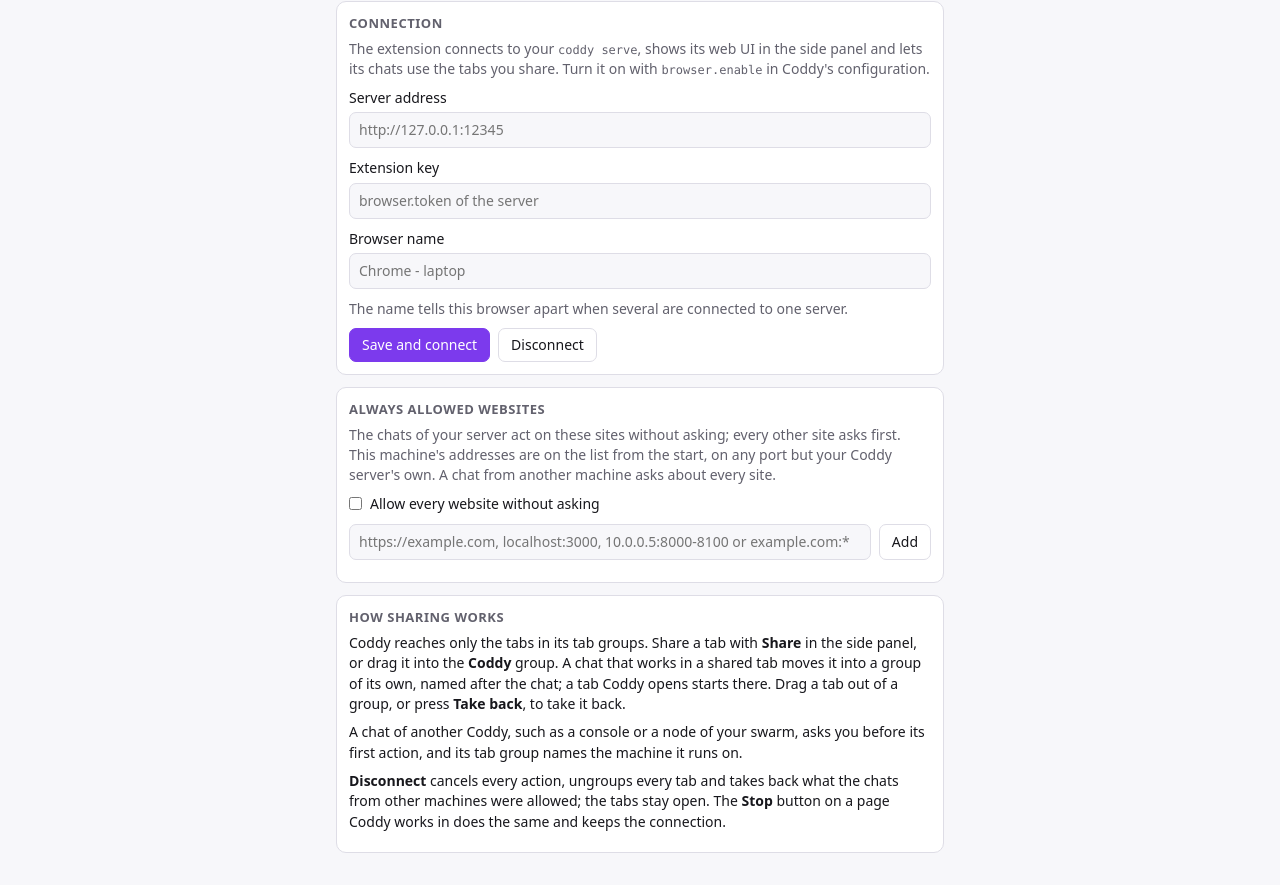
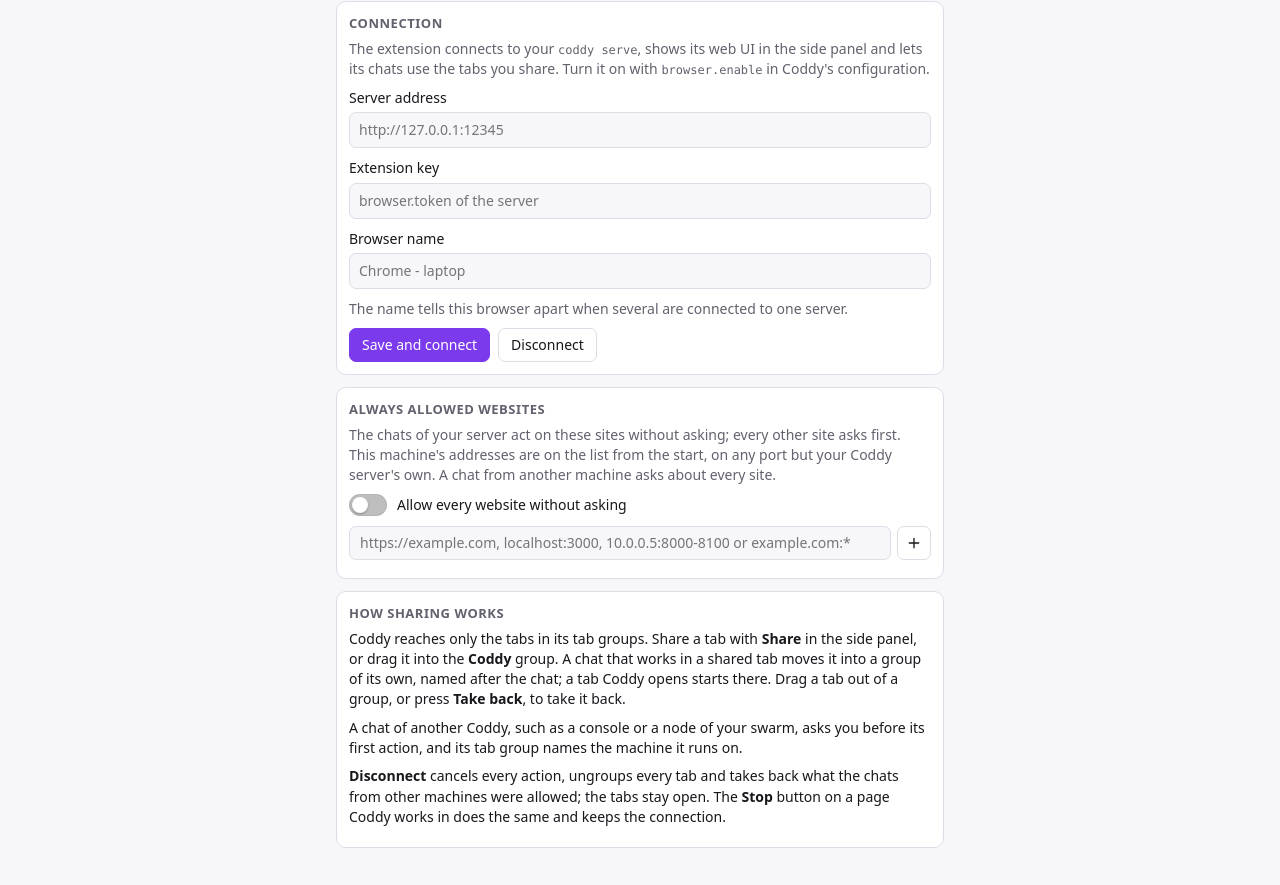
Before and after one commit to coddy-project/coddy-for-browser, a website with bundled scripts: page src/options.html in a window 1280 px wide. Shown: the part 60-945 px from the top of the page. Built offline with nearby package versions, Linux system fonts and the light colour scheme; no server answers.

Commit message:
fix: the list of sites in one height, icons for add and revoke, a switch for every website
The field, its add button and every row of the list are 34px, their text
starts at one inset, and a row's trash sits on the add button's centre line.
Add is a plus and Revoke a trash can (their names stay as labels for screen
readers), and "Allow every website without asking" is a switch drawn like the
web UI's Settings switches.

```diff
--- a/src/options.html
+++ b/src/options.html
@@ -48,15 +48,17 @@
           addresses are on the list from the start, on any port but your Coddy server's own. A chat from another machine
           asks about every site.
         </p>
-        <label class="check">
-          <input id="all" type="checkbox" />
-          <span>Allow every website without asking</span>
-        </label>
+        <div class="switch-field">
+          <button id="all" type="button" role="switch" aria-checked="false" class="switch" aria-labelledby="all-label">
+            <span class="switch-thumb"></span>
+          </button>
+          <label id="all-label" for="all">Allow every website without asking</label>
+        </div>
         <p id="all-note" class="muted" hidden>
           The chats of your server act on any website without a question. Your Coddy server itself still needs an entry
           with its port, and a chat from another machine still asks.
         </p>
-        <form id="add-site" class="row add-site">
+        <form id="add-site" class="add-site">
           <input
             id="site"
             aria-label="Website to allow"
@@ -64,10 +66,12 @@
             spellcheck="false"
             autocomplete="off"
           />
-          <button type="submit">Add</button>
+          <button type="submit" class="icon framed" title="Add" aria-label="Add">
+            <svg viewBox="0 0 24 24" aria-hidden="true"><path d="M12 5v14M5 12h14" /></svg>
+          </button>
         </form>
         <p id="site-error" class="error" role="alert" hidden></p>
-        <ul id="allowed" class="list"></ul>
+        <ul id="allowed" class="list sites"></ul>
       </section>
       <section class="card">
         <h2>How sharing works</h2>
--- a/src/options.js
+++ b/src/options.js
@@ -1,4 +1,8 @@
 import { request, el, showError, statusClass } from "./ui.js";
+
+// TRASH is the glyph of a row's Revoke button.
+const TRASH =
+  '<svg viewBox="0 0 24 24" aria-hidden="true"><path d="M4 7h16M9 7V4.5h6V7M6 7l1 13h10l1-13M10 11v6M14 11v6" /></svg>';
 
 // siteLabel reads an entry of the list: an origin as it is, a pattern
 // ("<scheme>://<host>:<ports>") as the host, its ports and, when it names one,
@@ -34,7 +38,7 @@
   }
   $("server").textContent = s.server ? `Connected to Coddy ${s.server.version || ""}`.trim() : "";
   $("version").textContent = `Extension ${s.version}, protocol 1`;
-  $("all").checked = Boolean(s.allowAll);
+  $("all").setAttribute("aria-checked", String(Boolean(s.allowAll)));
   $("all-note").hidden = !s.allowAll;
   const next = JSON.stringify(s.allowed);
   if (next !== allowed) {
@@ -42,7 +46,8 @@
     $("allowed").replaceChildren(
       ...(s.allowed.length
         ? s.allowed.map((origin) => {
-            const b = el("button", { type: "button" }, "Revoke");
+            const b = el("button", { type: "button", class: "icon remove", title: "Revoke", "aria-label": "Revoke" });
+            b.innerHTML = TRASH;
             b.onclick = () =>
               request({ type: "revoke", origin })
                 .then(refresh)
@@ -66,8 +71,8 @@
     showError(e);
   }
 };
-$("all").onchange = () =>
-  request({ type: "setAllowAll", on: $("all").checked })
+$("all").onclick = () =>
+  request({ type: "setAllowAll", on: $("all").getAttribute("aria-checked") !== "true" })
     .then(refresh)
     .catch(showError);
 $("add-site").onsubmit = async (event) => {
--- a/src/ui.css
+++ b/src/ui.css
@@ -149,23 +149,95 @@
   margin-bottom: 10px;
   font-weight: 500;
 }
-label.check {
+/* The list of sites: the field, its add button and every row are one height
+   (34px), and their text starts at one inset (11px from the outer edge). The
+   row's trash sits on the add button's centre line. */
+/* A switch as the web UI's Settings draw it: a pill, its thumb at the end that
+   is on, the accent when on. */
+.switch-field {
   display: flex;
   align-items: center;
-  gap: 8px;
+  gap: 10px;
+  margin: 0 0 10px;
+}
+.switch-field label {
+  display: inline;
+  margin: 0;
   font-weight: 400;
+  cursor: pointer;
 }
-label.check input {
-  margin: 0;
-  accent-color: var(--accent);
+button.switch {
+  position: relative;
+  flex: none;
+  width: 38px;
+  height: 22px;
+  padding: 0;
+  border: none;
+  border-radius: 999px;
+  background: color-mix(in srgb, var(--text) 28%, transparent);
+  box-shadow: inset 0 0 0 1px color-mix(in srgb, var(--text) 6%, transparent);
+  transition: background 0.18s ease;
+}
+button.switch[aria-checked="true"] {
+  background: var(--accent);
+  box-shadow: none;
+}
+button.switch:focus-visible {
+  outline: 2px solid color-mix(in srgb, var(--accent) 55%, transparent);
+  outline-offset: 2px;
+}
+.switch-thumb {
+  position: absolute;
+  top: 3px;
+  left: 3px;
+  width: 16px;
+  height: 16px;
+  border-radius: 50%;
+  background: #fff;
+  box-shadow: 0 1px 2px rgba(0, 0, 0, 0.3);
+  transition: transform 0.18s cubic-bezier(0.3, 0.7, 0.4, 1);
+}
+button.switch[aria-checked="true"] .switch-thumb {
+  transform: translateX(16px);
 }
 .add-site {
-  flex-wrap: nowrap;
-  margin-bottom: 10px;
+  display: flex;
+  gap: 6px;
+  margin: 0 0 6px;
 }
 .add-site input {
   flex: 1;
   min-width: 0;
+  height: 34px;
+  box-sizing: border-box;
+  padding: 0 10px;
+}
+button.icon.framed {
+  width: 34px;
+  height: 34px;
+  border-color: var(--border);
+  background: var(--surface);
+}
+button.icon.framed:hover {
+  border-color: var(--accent);
+  color: var(--accent);
+  background: var(--surface);
+}
+.list.sites li {
+  min-height: 34px;
+  box-sizing: border-box;
+  padding: 2px 2px 2px 10px;
+}
+.list.sites li > span {
+  min-width: 0;
+  overflow: hidden;
+  text-overflow: ellipsis;
+  white-space: nowrap;
+}
+button.icon.remove:hover {
+  color: var(--danger);
+  border-color: transparent;
+  background: transparent;
 }
 input {
   font: inherit;
```
Also changed, not shown: tests/e2e/run.mjs (+5 -2 lines), docs/screenshots/settings-dark-1280.png.
